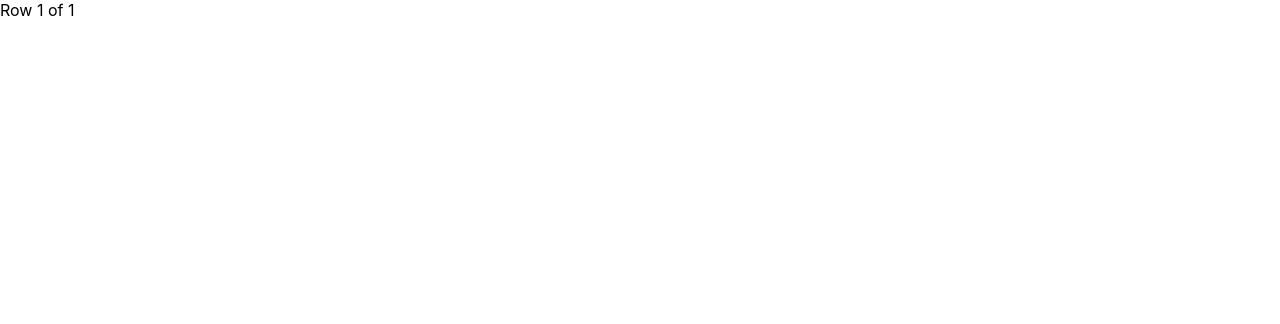
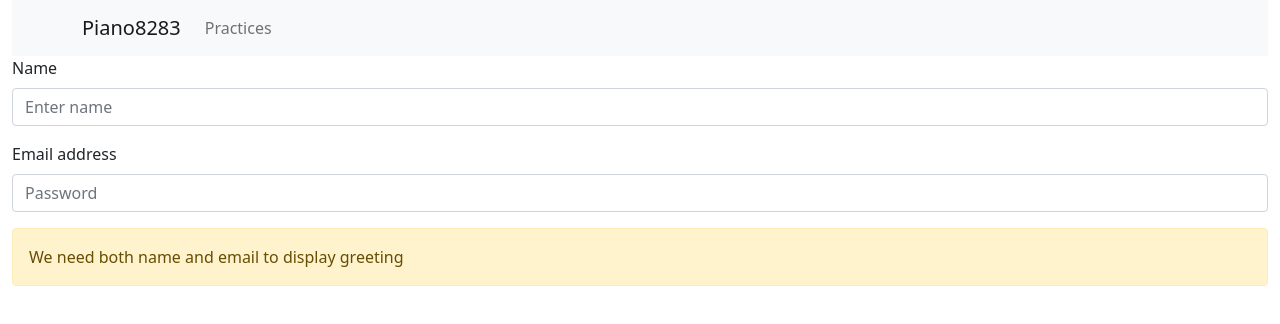
Before and after one commit to khunny7/piano8283, a React (Create React App) app: page /practices/1 in a window 1280 px wide. Shown: the top 324 px of the page. Built offline with nearby package versions, Linux system fonts and the light colour scheme.

Commit message:
add basic practice 1

```diff
--- a/package.json
+++ b/package.json
@@ -6,9 +6,11 @@
     "@testing-library/jest-dom": "^5.15.0",
     "@testing-library/react": "^11.2.7",
     "@testing-library/user-event": "^12.8.3",
+    "bootstrap": "^5.1.3",
     "react": "^17.0.2",
     "react-bootstrap": "^2.0.2",
     "react-dom": "^17.0.2",
+    "react-router-dom": "^6.0.2",
     "react-scripts": "4.0.3",
     "web-vitals": "^1.1.2"
   },
--- a/src/App.js
+++ b/src/App.js
@@ -1,12 +1,27 @@
-import { Container, Row, Col } from 'react-bootstrap';
-import './App.css';
+import { Container } from 'react-bootstrap';
+import {
+  BrowserRouter,
+  Routes,
+  Route
+} from "react-router-dom";
+import { Header } from './components/header';
+import { Home } from './components/home';
+import { Practices } from './components/practices';
+import { Practice } from './components/practices/practice';
 
 function App() {
   return (
     <Container fluid>
-      <Row>
-        <Col>Row 1 of 1</Col>
-      </Row>
+      <Header />
+      <BrowserRouter>
+        <Routes>
+          <Route>
+            <Route path="/" exact element={<Home />} />
+            <Route path="/practices" exact element={<Practices />} />
+            <Route path='/practices/:practiceId' exact element={<Practice />} />
+          </Route>
+        </Routes>
+      </BrowserRouter>
     </Container>
   );
 }
--- /dev/null
+++ b/src/components/header.js
@@ -0,0 +1,19 @@
+
+import { Navbar, Container, Nav } from 'react-bootstrap';
+
+const Header = (props) => {
+
+  return (
+    <Navbar bg="light" variant="light">
+      <Container>
+        <Navbar.Brand href="/">Piano8283</Navbar.Brand>
+        <Nav className="me-auto">
+          <Nav.Link href="/practices">Practices</Nav.Link>
+        </Nav>
+      </Container>
+    </Navbar>
+  )
+
+};
+
+export { Header };
--- /dev/null
+++ b/src/components/home.js
@@ -0,0 +1,7 @@
+const Home = () => {
+  return (
+    <h1>Piano8283 for Heeya and Hunya</h1>
+  )
+}
+
+export { Home };
--- /dev/null
+++ b/src/components/practices.js
@@ -0,0 +1,28 @@
+import { Card } from 'react-bootstrap';
+import { useNavigate } from "react-router-dom";
+
+const Practices = () => {
+  const navigate = useNavigate();
+
+  return (
+    <>
+      <h1>Practices</h1>
+      <Card onClick={() => navigate('/practices/1')}>
+        <Card.Img variant="top" src="https://picsum.photos/300/200" />
+        <Card.Body>
+          <Card.Title>[React]State and Props basic</Card.Title>
+          <Card.Text>
+            Try to make two components under 1 parent component.
+            1. where the users input their name and email
+            2. where that user information is displayed with different greetings.
+          </Card.Text>
+        </Card.Body>
+        <Card.Footer>
+          <small className="text-muted">Last updated 11/21/2021</small>
+        </Card.Footer>
+      </Card>
+    </>
+  )
+};
+
+export { Practices };
--- /dev/null
+++ b/src/components/practices/1/index.js
@@ -0,0 +1,22 @@
+import { useState } from 'react';
+import { UserInfoDisplay } from "./user-info-display";
+import { UserInfoInput } from "./user-info-input";
+
+const Practice1 = () => {
+  const [name, setName] = useState('');
+  const [email, setEmail] = useState('');
+
+  return (
+    <>
+      <UserInfoInput
+        name={name}
+        setName={setName}
+        email={email}
+        setEmail={setEmail}
+      />
+      <UserInfoDisplay name={name} email={email} />
+    </>
+  )
+};
+
+export { Practice1 };
--- /dev/null
+++ b/src/components/practices/1/user-info-display.js
@@ -0,0 +1,35 @@
+import { useState } from 'react';
+import { Button, Alert } from 'react-bootstrap';
+
+const UserInfoDisplay = (props) => {
+  const {
+    name,
+    email,
+  } = props;
+
+  const [greeting, setGreeting] = useState('Hello');
+
+  return (
+    <div>
+      {
+        (!name || !email) &&
+        <Alert variant='warning'>We need both name and email to display greeting</Alert>
+      }
+      {
+        name && email &&
+        <>
+          <p>{`${greeting} ${name}, your email is ${email}`}</p>
+          <div>
+            Set your custom greeting.
+          </div>
+          <Button onClick={() => setGreeting('Hello')}>Hello</Button>
+          <Button onClick={() => setGreeting('Laliho')}>Laliho</Button>
+          <Button onClick={() => setGreeting('Yo!')}>Yo!</Button>
+        </>
+      }
+
+    </div>
+  )
+};
+
+export { UserInfoDisplay };
--- /dev/null
+++ b/src/components/practices/1/user-info-input.js
@@ -0,0 +1,31 @@
+
+import { Form } from 'react-bootstrap';
+
+const UserInfoInput = (props) => {
+  const { name, email, setName, setEmail } = props;
+
+  return (
+    <Form>
+      <Form.Group className="mb-3">
+        <Form.Label>Name</Form.Label>
+        <Form.Control
+          value={name}
+          onChange={e => setName(e.target.value)}
+          type="text"
+          placeholder="Enter name" />
+      </Form.Group>
+      <Form.Group className="mb-3">
+        <Form.Label>Email address</Form.Label>
+        <Form.Control
+          value={email}
+          onChange={e => setEmail(e.target.value)}
+          type="email"
+          placeholder="Password"
+        />
+      </Form.Group>
+    </Form>
+  )
+
+}
+
+export { UserInfoInput };
--- /dev/null
+++ b/src/components/practices/practice.js
@@ -0,0 +1,17 @@
+import { useParams } from "react-router";
+import { Practice1 } from "./1";
+
+const Practice = () => {
+  const { practiceId } = useParams();
+
+  return (
+    <div>
+      {
+        practiceId === '1' &&
+        <Practice1 />
+      }
+    </div>
+  )
+};
+
+export { Practice };
--- a/src/index.js
+++ b/src/index.js
@@ -3,6 +3,7 @@ import ReactDOM from 'react-dom';
 import './index.css';
 import App from './App';
 import reportWebVitals from './reportWebVitals';
+import 'bootstrap/dist/css/bootstrap.min.css';
 
 ReactDOM.render(
   <React.StrictMode>
```
Also changed, not shown: 1 other file (tests, documents, lock files or other folders).
